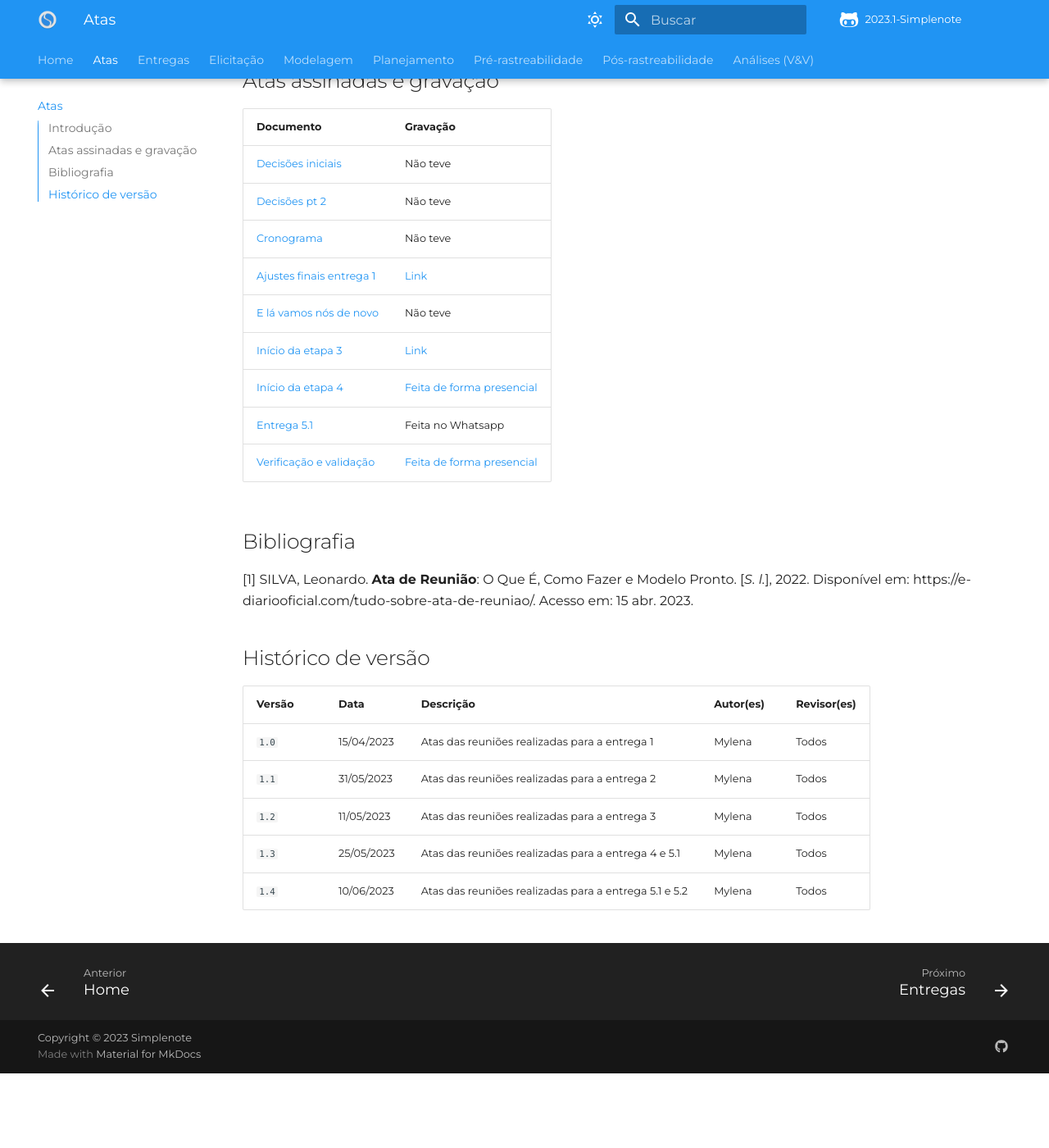
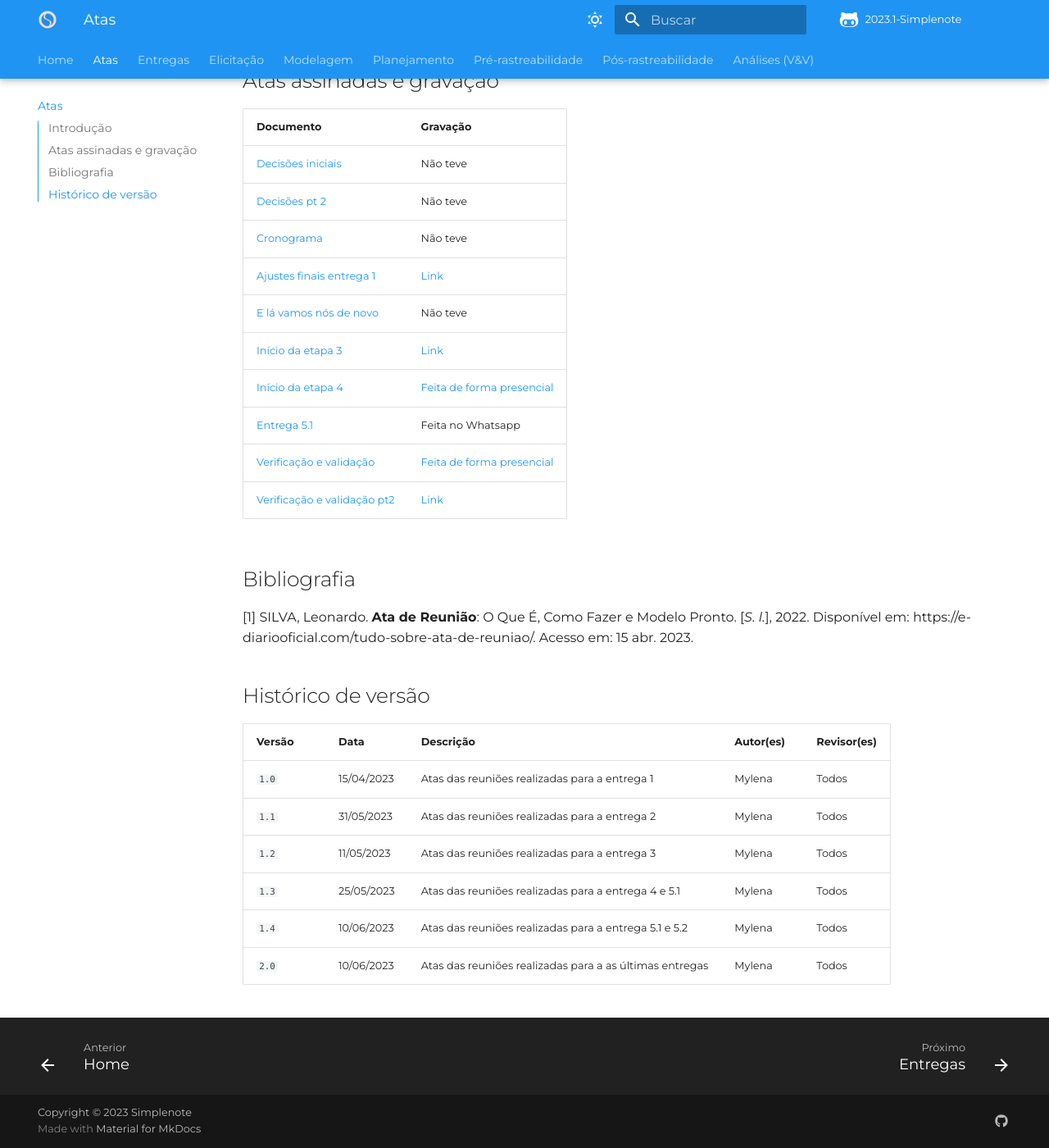
Before and after one commit to Requisitos-de-Software/2023.1-Simplenote, an MkDocs documentation site: the page built from docs/atas.md, in a window 1280 px wide and 1400 px high, scrolled down 356 px. Shown: the whole window at 82% size. Built offline with MkDocs 1.6.1 and Material for MkDocs 9.7.7, drawn with Linux system fonts in a browser that asks for light colours; some web fonts are replaced; comment, search, counter and statistics services are not loaded; before the commit the page ends 1665 px from its top, so only the background shows below that.

Commit message:
Update atas.md

```diff
--- a/docs/atas.md
+++ b/docs/atas.md
@@ -19,6 +19,7 @@ Devido a sua importância, as atas devem ser assinadas pelos participantes da re
 |[Início da etapa 4 ](https://unbbr-my.sharepoint.com/:b:/g/personal/211029497_aluno_unb_br/ET0cLXPtA5RNkTa6TDa_BPwB8QUmMvR31_o7CPkXOJXNGQ?e=y1A0NJ)   | [Feita de forma presencial](https://unbbr-my.sharepoint.com/:i:/g/personal/211029497_aluno_unb_br/ERKoNKGXiQpBhrZ4-yRppUEBh_hzvNKimq6oJPt9-rMTKw?e=9dDfPX)|
 | [Entrega 5.1](https://unbbr-my.sharepoint.com/:b:/g/personal/211029497_aluno_unb_br/EfN-Uq17mS1Gn7_NABA_laMBkOsyba_wQTxBBjLPbGFA_Q?e=VCHPig)| Feita no Whatsapp
 | [Verificação e validação](https://unbbr-my.sharepoint.com/:b:/g/personal/211029497_aluno_unb_br/EZVINflYfH1OqQWNvFwZPbcBQGjzb-iCjTmB5k3rgh7rHQ?e=oRfU8H) | [Feita de forma presencial](https://unbbr-my.sharepoint.com/:i:/g/personal/211029497_aluno_unb_br/ERI3-4jbdHNGuobwbSv35G0BY1icuHHwCiY5FTtHzDqWoQ?e=JRQqWP)
+| [Verificação e validação pt2](https://unbbr-my.sharepoint.com/:b:/g/personal/211029497_aluno_unb_br/EZ3VozKiuKdOi-ji-53LzgEBhPdFh62KSc_QWVESZBg3Wg?e=Tm8LGV) | [Link](https://www.youtube.com/watch?v=t4xvg6oHiZI)
 
 
 ## Bibliografia
@@ -32,3 +33,4 @@ Devido a sua importância, as atas devem ser assinadas pelos participantes da re
 | `1.2` |11/05/2023|Atas das reuniões realizadas para a entrega 3 | Mylena| Todos
 | `1.3` |25/05/2023|Atas das reuniões realizadas para a entrega 4 e 5.1 | Mylena| Todos
 | `1.4` |10/06/2023|Atas das reuniões realizadas para a entrega 5.1 e 5.2 | Mylena| Todos
+| `2.0` |10/06/2023|Atas das reuniões realizadas para a as últimas entregas | Mylena| Todos
```
